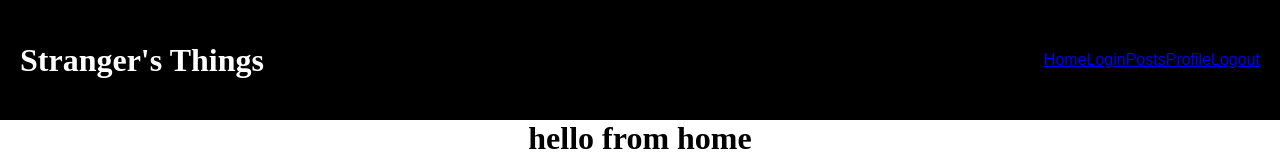
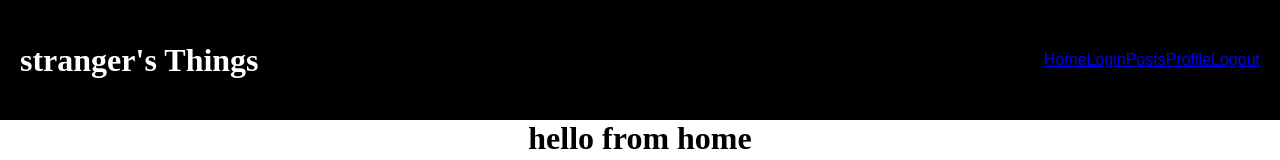
Before and after one commit to jbourg4364/strangers-things, a React (Create React App) app: page / in a window 1280 px wide. Shown: the top 160 px of the page. Built offline with nearby package versions, Linux system fonts and the light colour scheme; a web font is replaced by a local one.

Commit message:
strangers

```diff
--- a/src/components/Header.jsx
+++ b/src/components/Header.jsx
@@ -5,7 +5,7 @@ import './Header.css';
 const Header = () => {
     return (
         <div id='header'>
-            <h1>Stranger's Things</h1>
+            <h1>stranger's Things</h1>
             <nav>
                 <NavLink to="/">Home</NavLink>
                 <NavLink to="/login">Login</NavLink>
```
